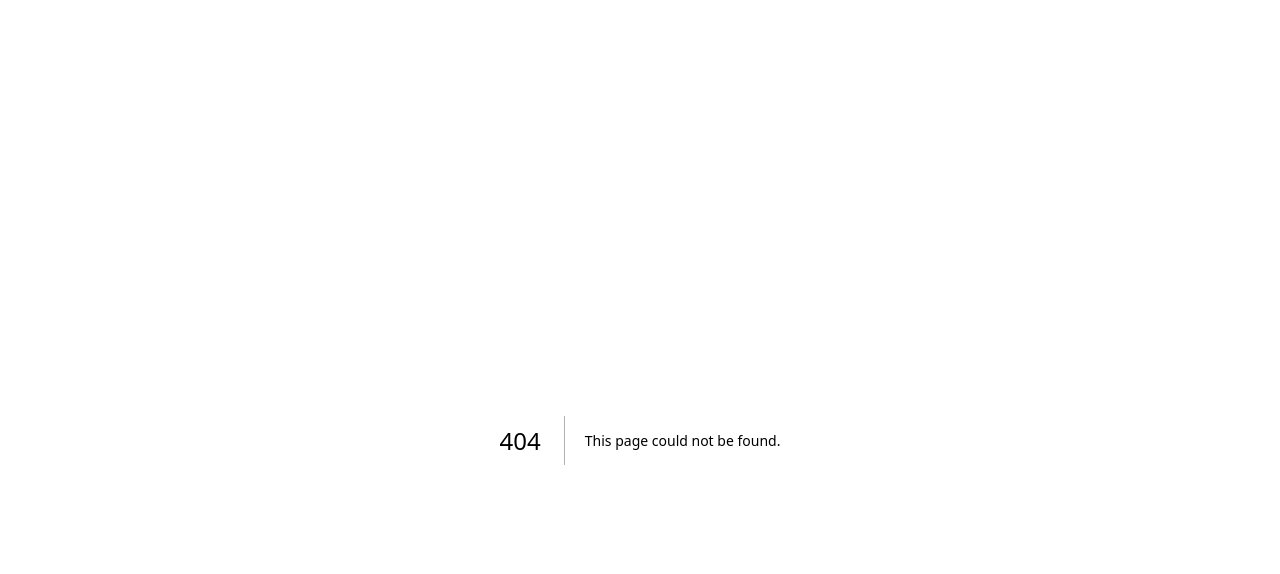
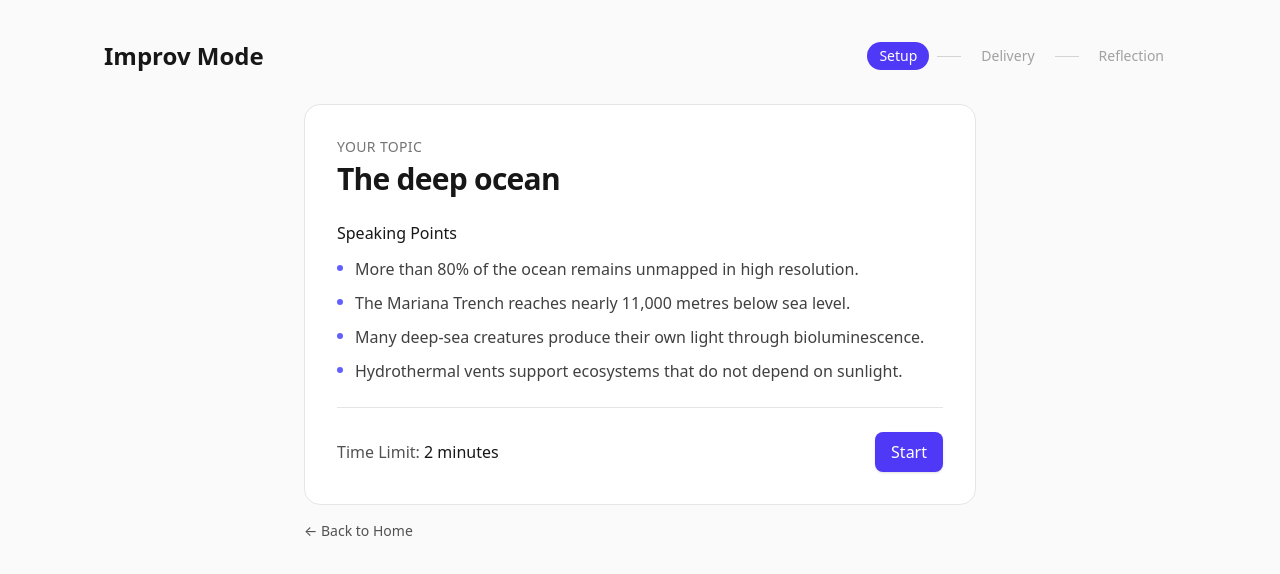
Before and after one commit to kaiyoig/public-speaking-preparation, a Next.js app: page /improv in a window 1280 px wide. Before the commit this address had no page. Shown: the top 574 px of the page. Built offline with nearby package versions, Linux system fonts and the light colour scheme.

Commit message:
Add Improv Mode page with Setup and Phase placeholders

```diff
--- /dev/null
+++ b/app/improv/page.tsx
@@ -0,0 +1,84 @@
+"use client";
+
+import Link from "next/link";
+import { useReducer } from "react";
+import { PhaseSteps } from "@/components/PhaseSteps";
+import { TopicBriefingView } from "@/components/TopicBriefingView";
+import type { Recording, TopicBriefing } from "@/domain/types";
+
+type State =
+  | { phase: "setup" }
+  | { phase: "delivery"; topicBriefing: TopicBriefing }
+  | { phase: "reflection"; topicBriefing: TopicBriefing; delivery: Recording };
+
+type Action =
+  | { type: "started"; topicBriefing: TopicBriefing }
+  | { type: "deliveryFinished"; delivery: Recording }
+  | { type: "practiseAgain" };
+
+function reducer(state: State, action: Action): State {
+  switch (action.type) {
+    case "started":
+      return state.phase === "setup" ? { phase: "delivery", topicBriefing: action.topicBriefing } : state;
+    case "deliveryFinished":
+      return state.phase === "delivery"
+        ? { phase: "reflection", topicBriefing: state.topicBriefing, delivery: action.delivery }
+        : state;
+    case "practiseAgain":
+      // Setup fetches a fresh Topic Briefing when it mounts.
+      return state.phase === "reflection" ? { phase: "setup" } : state;
+  }
+}
+
+const PHASES = [
+  { id: "setup", label: "Setup" },
+  { id: "delivery", label: "Delivery" },
+  { id: "reflection", label: "Reflection" },
+] as const;
+
+const EMPTY_RECORDING: Recording = { transcript: "", bodyLanguageObservations: [] };
+
+/** An Improv Mode Session. Sessions are not saved: refreshing restarts it. */
+export default function ImprovModePage() {
+  const [state, dispatch] = useReducer(reducer, { phase: "setup" });
+
+  return (
+    <div className="flex flex-col gap-8">
+      <header className="flex flex-wrap items-center justify-between gap-4">
+        <h1 className="text-2xl font-semibold">Improv Mode</h1>
+        <PhaseSteps phases={PHASES} current={state.phase} />
+      </header>
+
+      {state.phase === "setup" && (
+        <div className="mx-auto flex w-full max-w-2xl flex-col gap-4">
+          <TopicBriefingView onStart={(topicBriefing) => dispatch({ type: "started", topicBriefing })} />
+          <Link href="/" className="self-start text-sm text-neutral-600 hover:underline dark:text-neutral-400">
+            ← Back to Home
+          </Link>
+        </div>
+      )}
+
+      {state.phase === "delivery" && (
+        <Placeholder
+          label="Delivery — coming in ticket 05"
+          onAdvance={() => dispatch({ type: "deliveryFinished", delivery: EMPTY_RECORDING })}
+        />
+      )}
+
+      {state.phase === "reflection" && (
+        <Placeholder label="Reflection — coming in ticket 07" onAdvance={() => dispatch({ type: "practiseAgain" })} />
+      )}
+    </div>
+  );
+}
+
+function Placeholder({ label, onAdvance }: { label: string; onAdvance: () => void }) {
+  return (
+    <div className="card flex flex-col items-center gap-4 p-10">
+      <p className="text-neutral-600 dark:text-neutral-400">{label}</p>
+      <button type="button" onClick={onAdvance} className="btn-primary">
+        Next
+      </button>
+    </div>
+  );
+}
```
